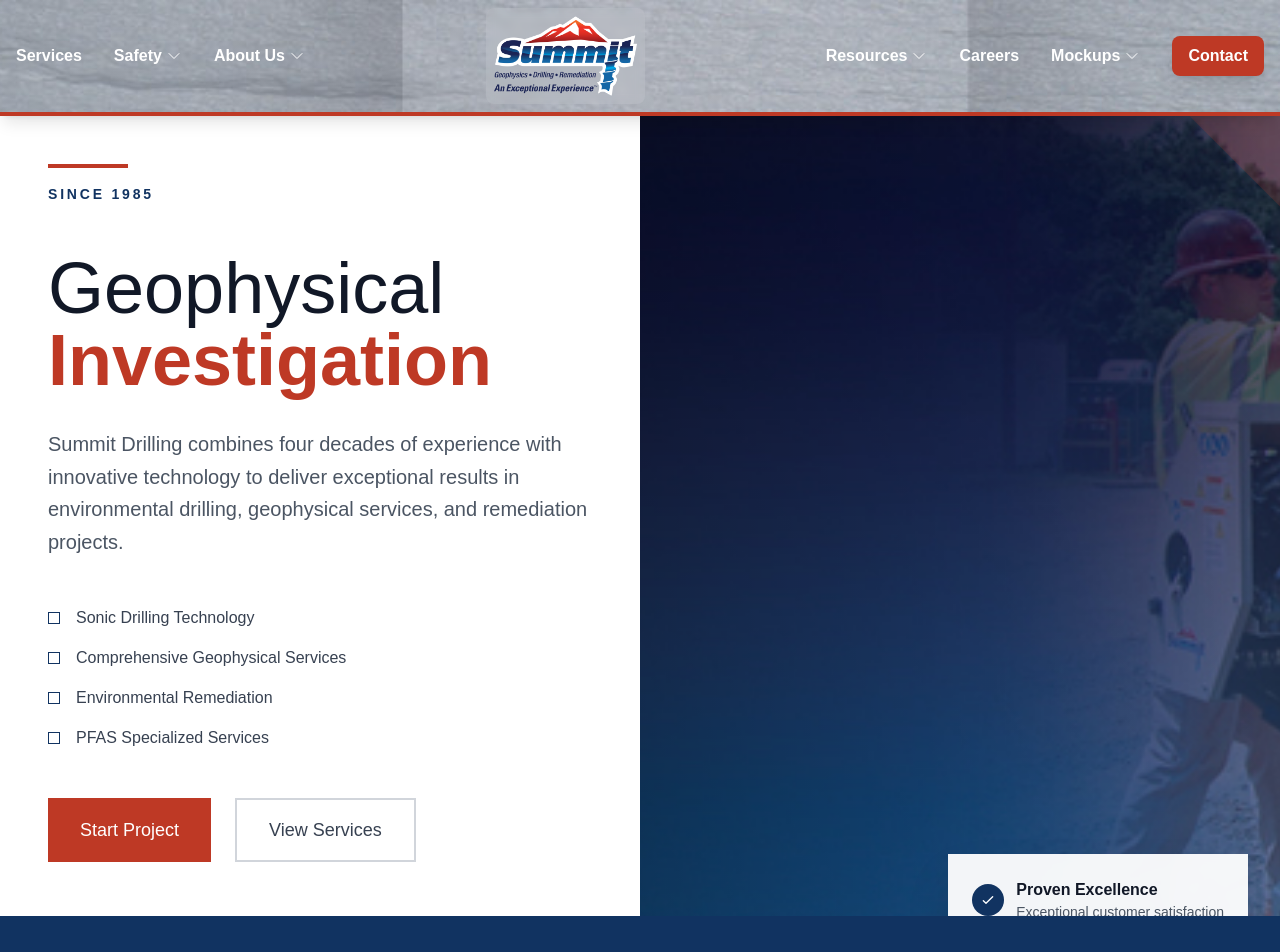
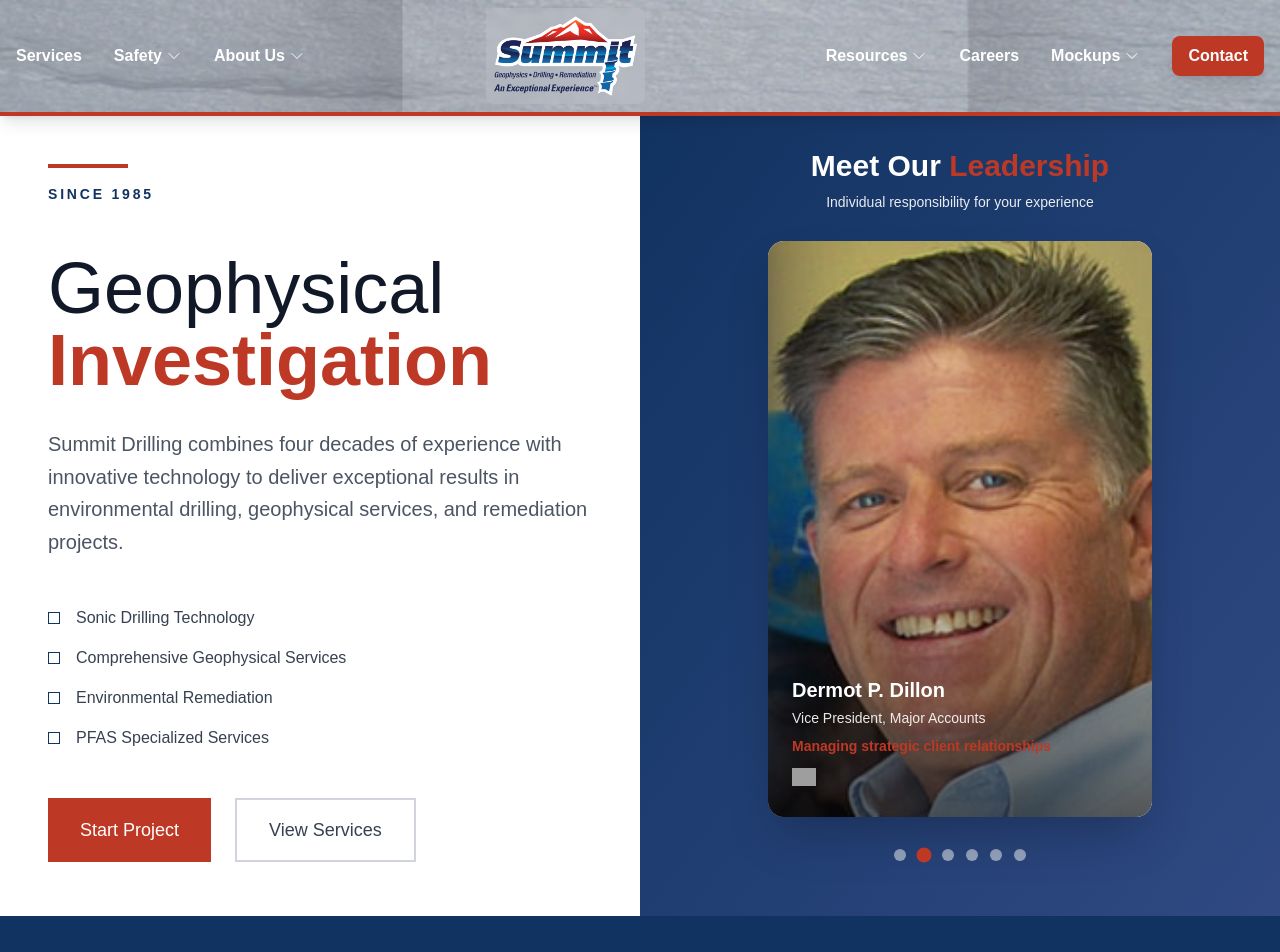
Before and after one commit to prakharbha/summit, a Next.js app: page /mockup6 in a window 1280 px wide. Shown: the top 952 px of the page. Built offline with nearby package versions, Linux system fonts and the light colour scheme; grey boxes are pictures that could not be loaded.

Commit message:
Fix mockup6 split screen: Replace cut-off images with working team member slider

```diff
--- a/src/components/mockup6/Mockup6Hero.tsx
+++ b/src/components/mockup6/Mockup6Hero.tsx
@@ -6,19 +6,65 @@ import Link from 'next/link';
 
 const Mockup6Hero = () => {
   const [currentSlide, setCurrentSlide] = useState(0);
+  const [imageErrors, setImageErrors] = useState<{[key: number]: boolean}>({});
+
+  const teamMembers = [
+    {
+      id: 1,
+      name: "Joseph C. Negro",
+      title: "Vice President of Remediation",
+      responsibility: "Leading remediation services expansion",
+      image: "/images/joseph-negro.png"
+    },
+    {
+      id: 2,
+      name: "Dermot P. Dillon",
+      title: "Vice President, Major Accounts",
+      responsibility: "Managing strategic client relationships",
+      image: "/images/dermot-dillon.png"
+    },
+    {
+      id: 3,
+      name: "Matthew Vetter",
+      title: "Chief Operating Officer",
+      responsibility: "Overseeing daily operations",
+      image: "/images/matt-vetter.png"
+    },
+    {
+      id: 4,
+      name: "Ron Bucca",
+      title: "Chief Executive Officer",
+      responsibility: "Strategic leadership and vision",
+      image: "/images/ron-bucca.png"
+    },
+    {
+      id: 5,
+      name: "Lauren DiVello",
+      title: "VP Sales & Business Development",
+      responsibility: "Driving growth and partnerships",
+      image: "/images/lauren-divello.png"
+    },
+    {
+      id: 6,
+      name: "Joel Bernstein",
+      title: "Senior Vice President",
+      responsibility: "Executive leadership and strategy",
+      image: "/images/joel-bernstein.png"
+    }
+  ];
 
   const slides = [
-    { image: "/images/bg-1.jpg", title: "Environmental", subtitle: "Drilling Excellence" },
-    { image: "/images/bg-2.jpg", title: "Geophysical", subtitle: "Investigation" },
-    { image: "/images/bg-3.jpg", title: "Site", subtitle: "Remediation" }
+    { title: "Environmental", subtitle: "Drilling Excellence" },
+    { title: "Geophysical", subtitle: "Investigation" },
+    { title: "Site", subtitle: "Remediation" }
   ];
 
   useEffect(() => {
     const interval = setInterval(() => {
-      setCurrentSlide((prev) => (prev + 1) % slides.length);
+      setCurrentSlide((prev) => (prev + 1) % teamMembers.length);
     }, 4000);
     return () => clearInterval(interval);
-  }, [slides.length]);
+  }, [teamMembers.length]);
 
   return (
     <section className="relative h-screen overflow-hidden bg-white">
@@ -40,10 +86,10 @@ const Mockup6Hero = () => {
             <div className="space-y-8">
               <h1 className="text-6xl lg:text-7xl font-thin text-gray-900 leading-tight">
                 <span className="block font-light">
-                  {slides[currentSlide].title}
+                  {slides[currentSlide % slides.length].title}
                 </span>
                 <span className="block font-bold text-summit-red">
-                  {slides[currentSlide].subtitle}
+                  {slides[currentSlide % slides.length].subtitle}
                 </span>
               </h1>
 
@@ -87,14 +133,14 @@ const Mockup6Hero = () => {
               </Link>
             </div>
 
-            {/* Slide Indicators */}
-            <div className="flex space-x-3 pt-4">
-              {slides.map((_, index) => (
+            {/* Team Member Indicators */}
+            <div className="flex space-x-2 pt-4">
+              {teamMembers.map((_, index) => (
                 <button
                   key={index}
                   onClick={() => setCurrentSlide(index)}
-                  className={`w-12 h-1 transition-all duration-300 ${
-                    index === currentSlide ? 'bg-summit-red' : 'bg-gray-300'
+                  className={`w-3 h-3 rounded-full transition-all duration-300 ${
+                    index === currentSlide ? 'bg-summit-red scale-125' : 'bg-gray-300 hover:bg-gray-400'
                   }`}
                 />
               ))}
@@ -102,48 +148,86 @@ const Mockup6Hero = () => {
           </div>
         </div>
 
-        {/* Right Side - Image */}
-        <div className="relative overflow-hidden">
-          {slides.map((slide, index) => (
+        {/* Right Side - Team Member Slider */}
+        <div className="relative overflow-hidden bg-gradient-to-br from-summit-primary to-summit-secondary">
+          <div className="h-full flex items-center justify-center p-8">
+            <div className="relative">
+              <div className="w-80 h-[30rem] lg:w-96 lg:h-[36rem] relative overflow-hidden rounded-2xl shadow-2xl bg-gray-100">
+                {teamMembers.map((member, index) => (
                   <div
-              key={index}
-              className={`absolute inset-0 transition-all duration-1000 ${
-                index === currentSlide ? 'opacity-100 scale-100' : 'opacity-0 scale-110'
+                    key={member.id}
+                    className={`absolute inset-0 transition-all duration-700 transform ${
+                      index === currentSlide
+                        ? 'opacity-100 scale-100'
+                        : 'opacity-0 scale-105'
                     }`}
                   >
-              <Image
-                src={slide.image}
-                alt={slide.title}
-                fill
-                className="object-cover"
-                priority={index === 0}
+                    {imageErrors[member.id] ? (
+                      <div className="w-full h-full bg-gradient-to-br from-summit-primary to-summit-secondary flex items-center justify-center">
+                        <div className="text-center text-white">
+                          <div className="w-16 h-16 bg-white/20 rounded-full flex items-center justify-center mx-auto mb-2">
+                            <svg className="w-8 h-8" fill="currentColor" viewBox="0 0 24 24">
+                              <path d="M12 12c2.21 0 4-1.79 4-4s-1.79-4-4-4-4 1.79-4 4 1.79 4 4 4zm0 2c-2.67 0-8 1.34-8 4v2h16v-2c0-2.66-5.33-4-8-4z"/>
+                            </svg>
+                          </div>
+                          <p className="text-sm font-semibold">{member.name}</p>
+                        </div>
+                      </div>
+                    ) : (
+                      <img
+                        src={member.image}
+                        alt={member.name}
+                        className="w-full h-full object-cover object-top"
+                        onError={(e) => {
+                          console.error('Failed to load image:', member.image);
+                          setImageErrors(prev => ({ ...prev, [member.id]: true }));
+                        }}
+                        onLoad={() => {
+                          console.log('Successfully loaded image:', member.image);
+                        }}
                       />
-
-              {/* Gradient overlay */}
-              <div className="absolute inset-0 bg-gradient-to-l from-transparent via-black/10 to-black/30"></div>
-
-              {/* Geometric overlay */}
-              <div className="absolute inset-0">
-                <div className="absolute top-0 right-0 w-32 h-32 bg-summit-red/20 transform rotate-45 -translate-y-16 translate-x-16"></div>
-                <div className="absolute bottom-0 left-0 w-24 h-24 bg-summit-primary/20 transform rotate-45 translate-y-12 -translate-x-12"></div>
+                    )}
+                    <div className="absolute inset-0 bg-gradient-to-t from-black/60 via-transparent to-transparent" />
+                    <div className="absolute bottom-0 left-0 right-0 p-6 text-white">
+                      <h3 className="text-xl font-bold mb-1">{member.name}</h3>
+                      <p className="text-sm opacity-90 mb-2">{member.title}</p>
+                      <p className="text-sm font-semibold text-summit-red">
+                        {member.responsibility}
+                      </p>
+                      <Link href="https://www.linkedin.com/company/summit-drilling" target="_blank" rel="noopener noreferrer" className="mt-3 inline-block">
+                        <Image src="/images/linkedin-white.png" alt="LinkedIn" width={24} height={24} />
+                      </Link>
                     </div>
                   </div>
                 ))}
+              </div>
 
-          {/* Floating info card */}
-          <div className="absolute bottom-8 right-8 bg-white/95 backdrop-blur-sm p-6 shadow-2xl max-w-xs">
-            <div className="space-y-3">
-              <div className="flex items-center space-x-3">
-                <div className="w-8 h-8 bg-summit-primary rounded-full flex items-center justify-center">
-                  <svg className="w-4 h-4 text-white" fill="none" stroke="currentColor" viewBox="0 0 24 24">
-                    <path strokeLinecap="round" strokeLinejoin="round" strokeWidth={2} d="M5 13l4 4L19 7" />
-                  </svg>
-                </div>
-                <div>
-                  <div className="font-bold text-gray-900">Proven Excellence</div>
-                  <div className="text-sm text-gray-600">Exceptional customer satisfaction</div>
+              {/* Team Member Carousel Indicators */}
+              <div className="flex justify-center mt-8 space-x-3">
+                {teamMembers.map((_, index) => (
+                  <button
+                    key={index}
+                    onClick={() => setCurrentSlide(index)}
+                    className={`w-3 h-3 rounded-full transition-all duration-300 ${
+                      index === currentSlide
+                        ? 'bg-summit-red scale-125'
+                        : 'bg-white/50 hover:bg-white/75'
+                    }`}
+                  />
+                ))}
               </div>
             </div>
+          </div>
+
+          {/* Leadership Text Overlay */}
+          <div className="absolute top-8 left-8 right-8">
+            <div className="text-center text-white">
+              <h3 className="text-2xl lg:text-3xl font-bold mb-2">
+                Meet Our <span className="text-summit-red">Leadership</span>
+              </h3>
+              <p className="text-sm opacity-90">
+                Individual responsibility for your experience
+              </p>
             </div>
           </div>
         </div>
```
Lines whose indentation alone changed are shown as unchanged.
